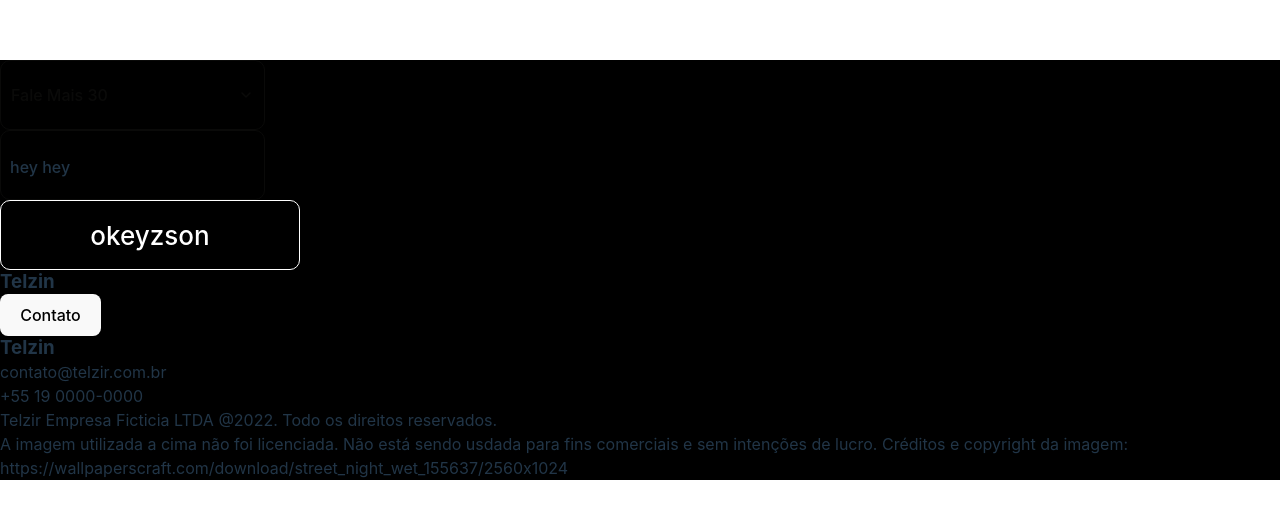
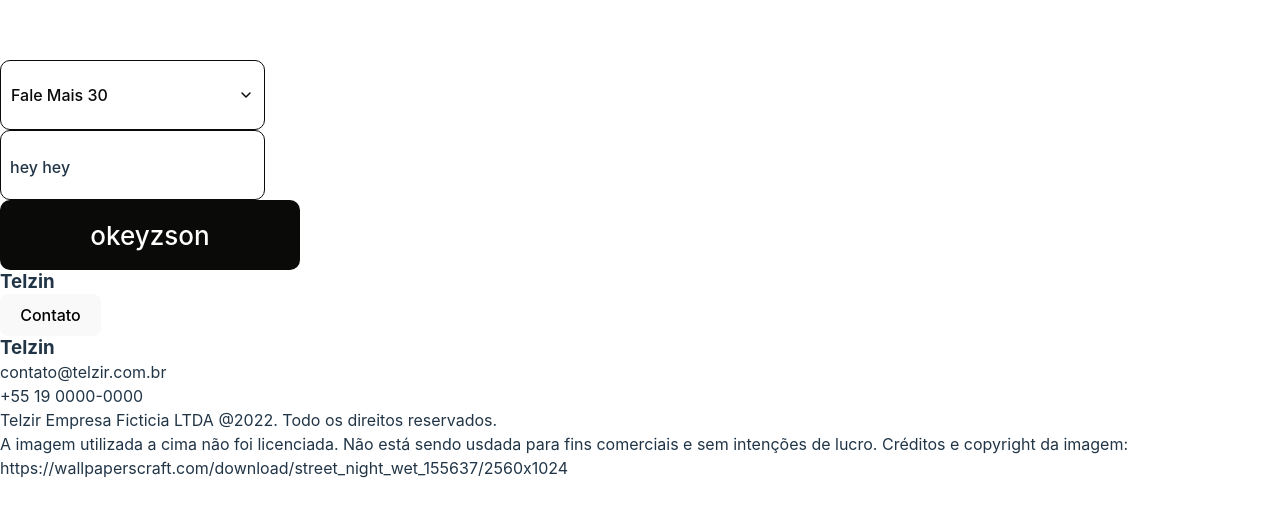
Before and after one commit to danielanthonyl/phone-carrier, a React (Vite) app in the folder ui/: page / in a window 1280 px wide. Shown: the part 130-648 px from the top of the page. Built offline with nearby package versions, Linux system fonts and the light colour scheme.

Commit message:
feature (ui): add types and props from vanilla button

```diff
--- a/ui/src/App.tsx
+++ b/ui/src/App.tsx
@@ -5,7 +5,7 @@ import { Select } from './components/Select';
 
 function App() {
   return (
-    <div style={{ background: 'black' }}>
+    <div style={{ background: 'white' }}>
       <Select
         renderContent={[
           { id: '1', value: 'Fale Mais 30' },
@@ -13,7 +13,7 @@ function App() {
         ]}
       />
       <Input placeholder="hey hey" />
-      <Button title="okeyzson" variant="outline" />
+      <Button title="okeyzson" variant="default" />
       <Layout></Layout>
     </div>
   );
--- a/ui/src/components/Button/index.tsx
+++ b/ui/src/components/Button/index.tsx
@@ -2,8 +2,12 @@ import { Text } from '../Text';
 import styles from './styles.module.scss';
 import { IButtonProps } from './types';
 
-export const Button = ({ variant = 'default', title }: IButtonProps) => (
-  <button className={`${styles.button} ${styles[variant]}`}>
+export const Button = ({
+  variant = 'default',
+  title,
+  ...props
+}: IButtonProps) => (
+  <button {...props} className={`${styles.button} ${styles[variant]}`}>
     <Text variant="callout" color="pureWhite">
       {title}
     </Text>
--- a/ui/src/components/Button/types.ts
+++ b/ui/src/components/Button/types.ts
@@ -1,4 +1,8 @@
-export interface IButtonProps {
+export interface IButtonProps
+  extends React.DetailedHTMLProps<
+    React.ButtonHTMLAttributes<HTMLButtonElement>,
+    HTMLButtonElement
+  > {
   variant?: 'default' | 'outline';
   title: string;
 }
```
